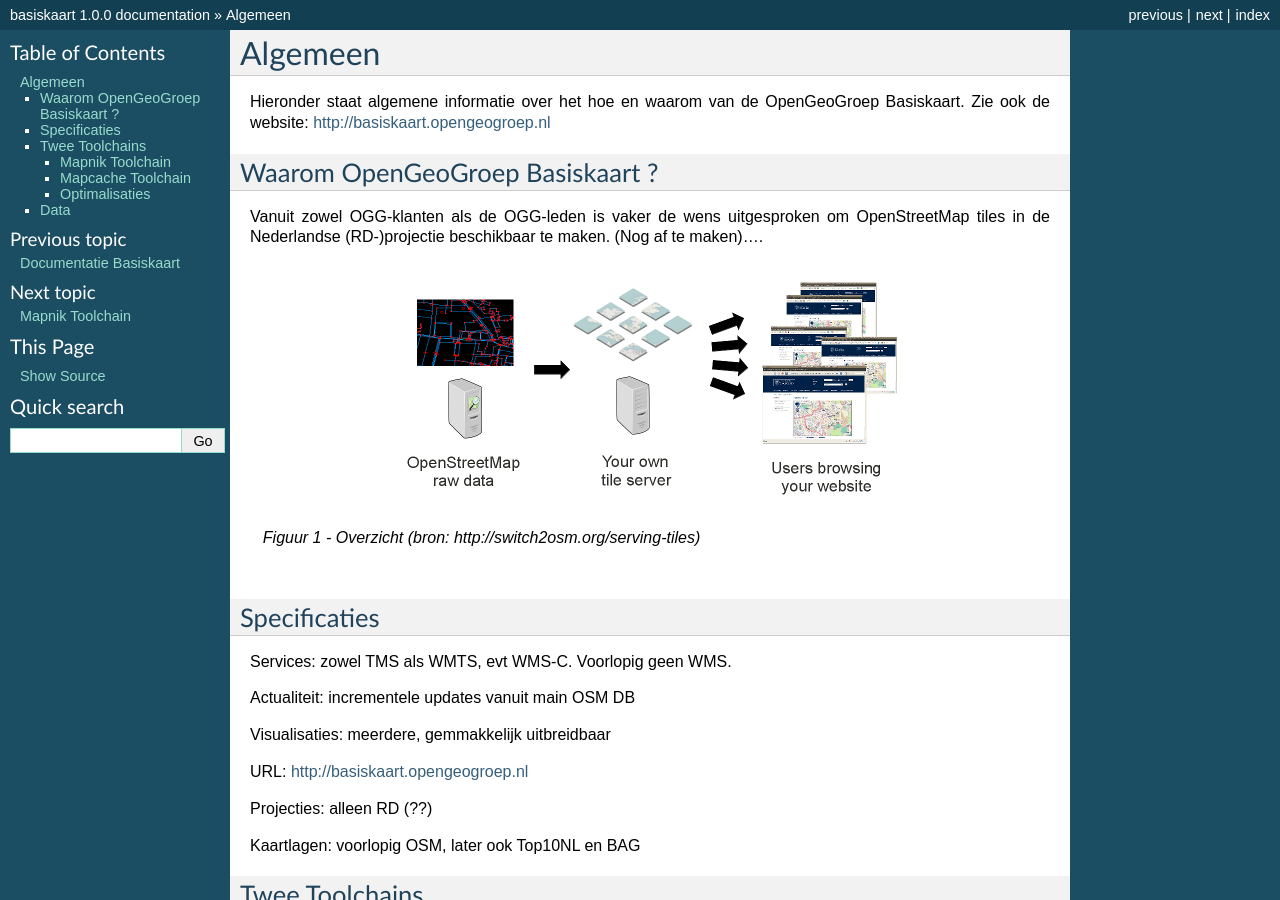
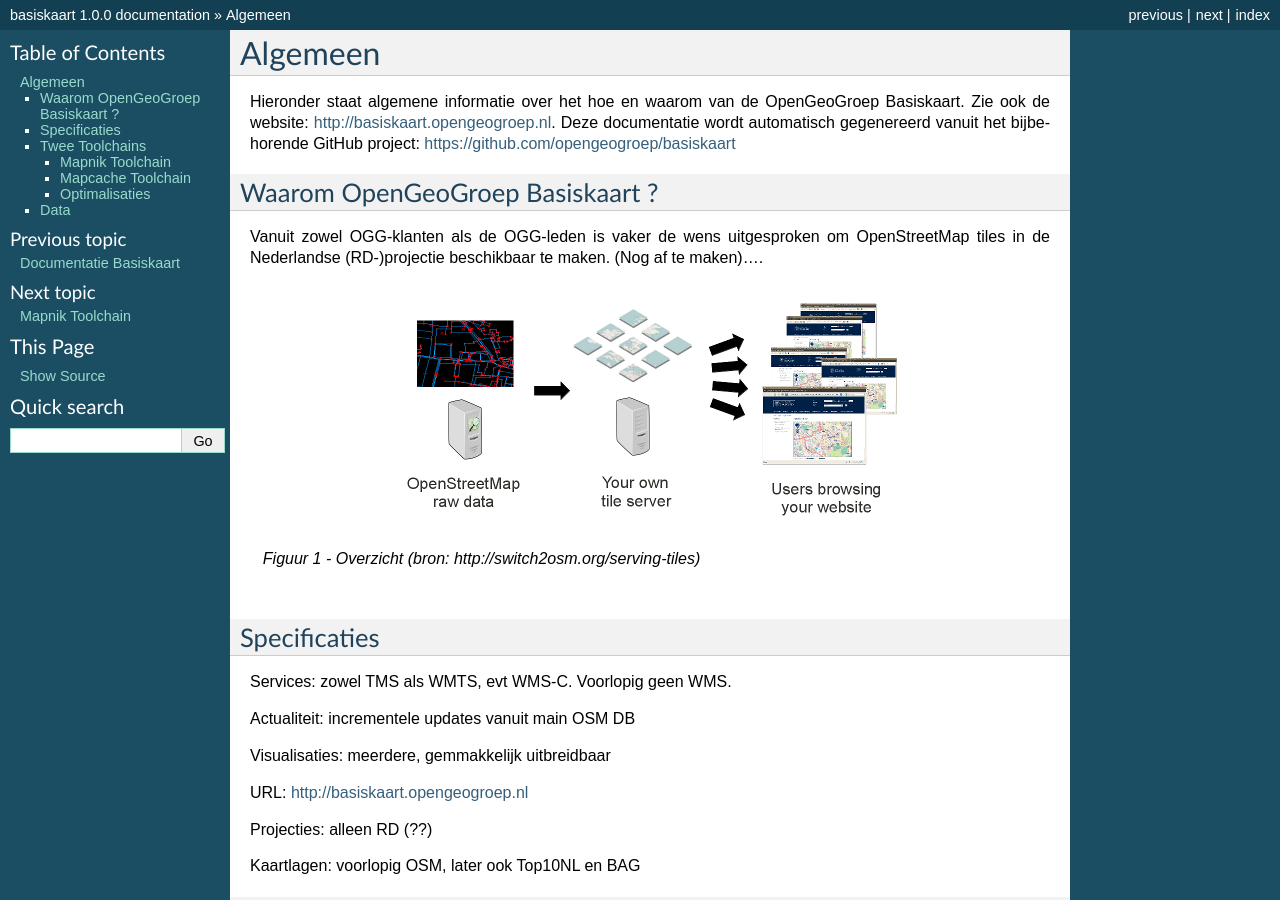
Before and after one commit to opengeogroep/openbasiskaart, a Sphinx documentation site: the page built from docs/source/algemeen.rst, in a window 1280 px wide and 900 px high. Built offline with Sphinx 7.4.7, drawn with Linux system fonts in a browser that asks for light colours.

Commit message:
en nog meer docu..

```diff
--- a/docs/source/algemeen.rst
+++ b/docs/source/algemeen.rst
@@ -6,7 +6,8 @@
 ********
 
 Hieronder staat algemene informatie over het hoe en waarom van de OpenGeoGroep Basiskaart.
-Zie ook de website: http://basiskaart.opengeogroep.nl
+Zie ook de website: http://basiskaart.opengeogroep.nl. Deze documentatie wordt automatisch gegenereerd vanuit het bijbehorende
+GitHub project: https://github.com/opengeogroep/basiskaart
 
 Waarom OpenGeoGroep Basiskaart ?
 ================================
--- a/docs/source/links.rst
+++ b/docs/source/links.rst
@@ -13,8 +13,10 @@
 .. [OSMDBUpdate] Martijn v Exel: hoe OSM DB up to date houden, http://oegeo.wordpress.com/2012/03/06/a-self-updating-openstreetmap-database-of-us-bridges-a-step-by-step-guide/
 .. [OSMPlanetCities] OSM Planet files voor steden, - OSM planet file single city, bijv Amsterdam, http://metro.teczno.com/#amsterdam
 .. [MBTiles] MBTiles spec, http://mapbox.com/developers/mbtiles
+.. [OSM2PSGSQL] http://wiki.openstreetmap.org/wiki/Osm2pgsql
 .. [Mapnik] http://mapnik.org
 .. [Imposm] http://imposm.org
 .. [Osmosis] http://wiki.openstreetmap.org/wiki/Osmosis
 .. [MapCache] http://mapserver.org/trunk/mapcache
+.. [GitHub] Basiskaart GitHub project, https://github.com/opengeogroep/basiskaart
 .. [Optimalisatie] Toolchain optimalisaties, Fred Ramm, http://www.remote.org/frederik/tmp/ramm-osm2pgsql-sotm-2012.pdf
```
